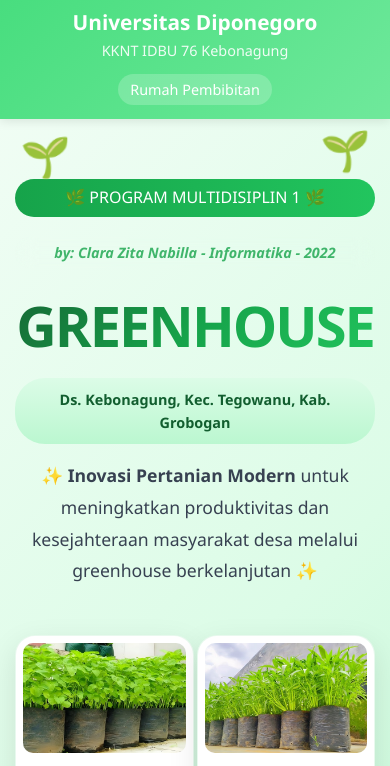
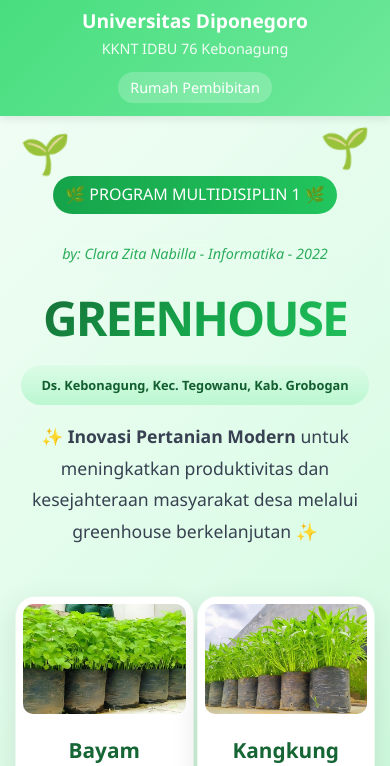
Before and after one commit to claraztn/greenhouse, a plain HTML site: page index.html in a window 390 px wide. Shown: the part 78-844 px from the top of the page. Drawn offline with Linux system fonts and the light colour scheme.

Commit message:
Update index.html

```diff
--- a/index.html
+++ b/index.html
@@ -149,7 +149,7 @@
       }
 
       .logo-text h1 {
-        font-size: 1.3rem;
+        font-size: 1.2rem;
         font-weight: bold;
       }
 
@@ -252,7 +252,7 @@
         padding: 6px 10px;
         border-radius: 20px;
         display: inline-block;
-        margin-bottom: 1rem;
+        margin-bottom: 0.7rem;
         font-size: 1rem;
         font-weight: 500;
         font-style: italic;
@@ -263,7 +263,7 @@
       }
 
       .hero h1 {
-        font-size: clamp(3.5rem, 8vw, 4rem);
+        font-size: clamp(5rem, 8vw, 4rem);
         font-weight: 900;
         background: linear-gradient(135deg, #166534, #16a34a, #22c55e);
         -webkit-background-clip: text;
@@ -275,7 +275,7 @@
       }
 
       .hero h2 {
-        font-size: clamp(1.8rem, 5vw, 2.5rem);
+        font-size: 2.5rem;
         color: #16a34a;
         margin-bottom: 1rem;
         font-style: italic;
@@ -746,8 +746,9 @@
         }
 
         .cards-grid {
-          grid-template-columns: 1fr;
-          gap: 20px;
+          grid-template-columns: repeat(2, 1fr); /* 2 kolom di HP */
+          gap: 10px; /* jarak antar kartu lebih kecil di HP */
+          padding: 10px;
         }
 
         .modal-content {
@@ -767,43 +768,6 @@
 
         .map-container iframe {
           height: 250px;
-        }
-
-        .hero-badge,
-        .hero-author {
-          display: block; /* supaya elemen jadi full-width */
-          width: 100%; /* memenuhi lebar container */
-          box-sizing: border-box;
-          font-size: 1rem; /* kecilkan font agar muat */
-          padding-left: 10px; /* beri sedikit padding kiri */
-          padding-right: 10px; /* beri sedikit padding kanan */
-          white-space: normal; /* supaya teks bisa wrap ke baris baru */
-          margin-bottom: 0.8rem;
-        }
-
-        .hero-badge {
-          .hero-badge {
-            display: inline-block; /* biar lebarnya sesuai isi */
-            font-size: 1.2rem;
-            font-weight: 500;
-            color: white;
-            background: linear-gradient(to right, #16a34a, #22c55e);
-            padding: 8px 20px;
-            border-radius: 25px;
-
-            white-space: nowrap; /* ini supaya teks tetap di satu baris */
-            overflow-x: auto;
-          }
-        }
-
-        .hero-author {
-          font-style: italic;
-          font-weight: 600;
-          border-radius: 15px;
-          padding-top: 4px;
-          padding-bottom: 4px;
-          color: #16a34a;
-          opacity: 0.8;
         }
       }
 
@@ -1113,7 +1077,7 @@
         }
 
         .location-badge {
-          font-size: 0.9rem;
+          font-size: 0.8rem;
           padding: 10px 20px;
         }
 
@@ -1161,6 +1125,18 @@
         .card {
           font-size: 0.9rem; /* sedikit kecil supaya muat */
           padding: 8px;
+        }
+
+        .hero h1 {
+          font-size: clamp(3rem, 8vw, 4rem);
+          font-weight: 900;
+          background: linear-gradient(135deg, #166534, #16a34a, #22c55e);
+          -webkit-background-clip: text;
+          -webkit-text-fill-color: transparent;
+          background-clip: text;
+          margin-bottom: 0.5rem;
+          text-transform: uppercase;
+          letter-spacing: -2px;
         }
       }
 
@@ -1218,9 +1194,7 @@
       <span class="decor top-right">🌱</span>
       <span class="decor bottom-left">🍃</span>
       <div class="container">
-        <div class="hero-badge">
-          🌿 PROGRAM MULTIDISIPLIN 1 🌿
-        </div>
+        <div class="hero-badge">🌿 PROGRAM MULTIDISIPLIN 1 🌿</div>
         <br />
         <div class="hero-author">
           by: Clara Zita Nabilla - Informatika - 2022
```
